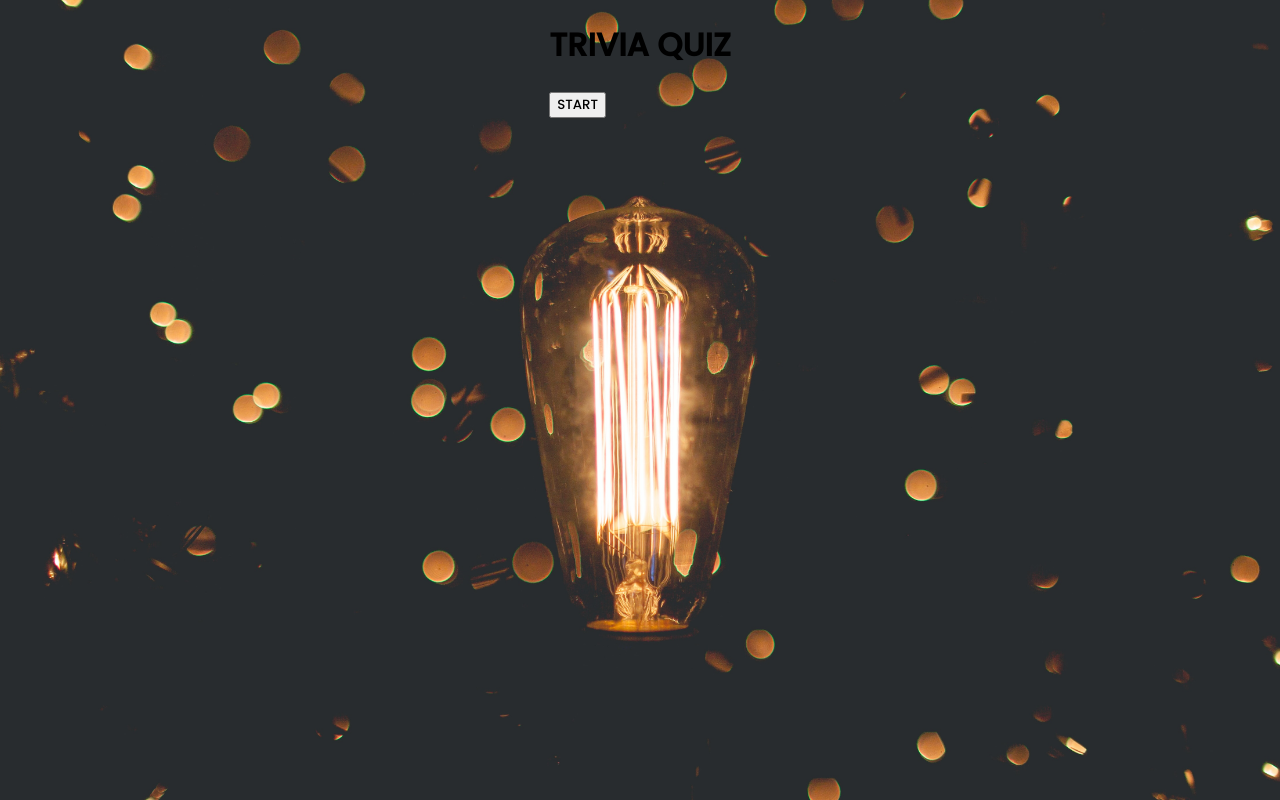
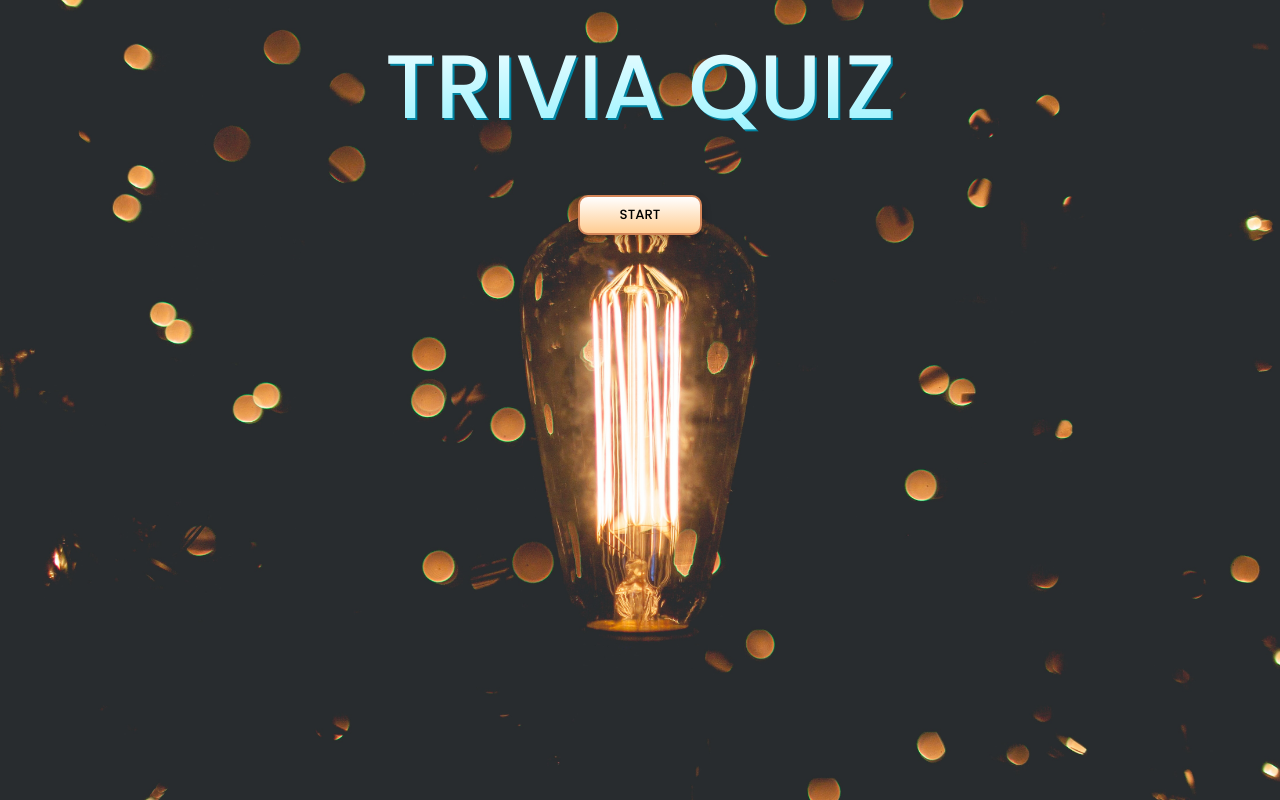
Before and after one commit to khris22/trivia-app, a React (Create React App) app: page / in a window 1280 px wide. Built offline with nearby package versions, Linux system fonts and the light colour scheme.

Commit message:
Styling using styled-components

```diff
--- a/src/App.styles.ts
+++ b/src/App.styles.ts
@@ -36,4 +36,33 @@
     font-size: 2rem;
     margin: 0;
   }
+
+  h1 {
+    background-image: linear-gradient(180deg, #fff, #87f1ff);
+    font-weight: 400;
+    background-size: 100%;
+    background-clip: text;
+    -webkit-background-clip: text;
+    -webkit-text-fill-color: transparent;
+    -moz-background-clip: text;
+    -moz-text-fill-color: transparent;
+    filter: drop-shadow(2px 2px #0085a3);
+    font-size: 90px;
+    text-align: center;
+    margin: 20px;
+  }
+  .start,
+  .next {
+    cursor: pointer;
+    background: linear-gradient(180deg, #ffffff, #ffcc91);
+    border: 2px solid #d38558;
+    box-shadow: 0px 5px 10px rgba(0, 0, 0, 0.25);
+    border-radius: 10px;
+    height: 40px;
+    margin: 20px 0;
+    padding: 0 40px;
+  }
+  .start {
+    max-width: 200px;
+  }
 `;
--- a/src/App.tsx
+++ b/src/App.tsx
@@ -2,7 +2,7 @@
 import { fetchQuizQuestions } from './API';
 import QuestionCard from './components/QuestionCard';
 import { Difficulty, QuestionState } from './API';
-import { GlobalStyle } from './App.styles';
+import { GlobalStyle, Wrapper } from './App.styles';
 
 export type AnswerObject = {
   question: string;
@@ -72,7 +72,7 @@
   return (
     <>
       <GlobalStyle />
-      <div className='App'>
+      <Wrapper>
         <h1>TRIVIA QUIZ</h1>
 
         {/* Start button  is only displayed if the game is over ||or if the user has answered the last question*/}
@@ -110,7 +110,7 @@
             Next Question
           </button>
         ) : null}
-      </div>
+      </Wrapper>
     </>
   );
 }
--- /dev/null
+++ b/src/components/QuestionCard.styles.ts
@@ -0,0 +1,45 @@
+import styled from 'styled-components';
+
+export const Wrapper = styled.div`
+  max-width: 1100px;
+  background: #ebfeff;
+  border-radius: 10px;
+  border: 2px solid #0085a3;
+  padding: 20px;
+  box-shadow: 0px 5px 10px rgba(0, 0, 0, 0.25);
+  text-align: center;
+  p {
+    font-size: 1rem;
+  }
+`;
+
+type ButtonWrapperProps = {
+  correct: boolean;
+  userClicked: boolean;
+};
+
+export const ButtonWrapper = styled.div<ButtonWrapperProps>`
+  transition: all 0.3s ease;
+  :hover {
+    opacity: 0.8;
+  }
+  button {
+    cursor: pointer;
+    user-select: none;
+    font-size: 0.8rem;
+    width: 100%;
+    height: 40px;
+    margin: 5px 0;
+    background: ${({ correct, userClicked }) =>
+      correct
+        ? 'linear-gradient(90deg, #56FFA4, #59BC86)'
+        : !correct && userClicked
+        ? 'linear-gradient(90deg, #FF5656, #C16868)'
+        : 'linear-gradient(90deg, #56ccff, #6eafb4)'};
+    border: 3px solid #ffffff;
+    box-shadow: 1px 2px 0px rgba(0, 0, 0, 0.1);
+    border-radius: 10px;
+    color: #fff;
+    text-shadow: 0px 1px 0px rgba(0, 0, 0, 0.25);
+  }
+`;
--- a/src/components/QuestionCard.tsx
+++ b/src/components/QuestionCard.tsx
@@ -1,5 +1,6 @@
 import React from 'react';
 import { AnswerObject } from '../App';
+import { Wrapper, ButtonWrapper } from './QuestionCard.styles';
 
 type Props = {
   question: string;
@@ -19,23 +20,26 @@
   totalQuestions,
 }) => {
   return (
-    <div>
+    <Wrapper>
       <p className='number'>
         Question: {questionNum} / {totalQuestions}
       </p>
       <p dangerouslySetInnerHTML={{ __html: question }}></p>
       <div>
         {answers.map((ans) => (
-          <div key={ans}>
+          <ButtonWrapper
+            key={ans}
+            correct={userAnswer?.correctAnswer === ans}
+            userClicked={userAnswer?.answer === ans}>
             {/* button needs to be a boolean */}
             {/* userAnswer ? true : false */}
             <button disabled={!!userAnswer} value={ans} onClick={callback}>
               <span dangerouslySetInnerHTML={{ __html: ans }}></span>
             </button>
-          </div>
+          </ButtonWrapper>
         ))}
       </div>
-    </div>
+    </Wrapper>
   );
 };
 
```
